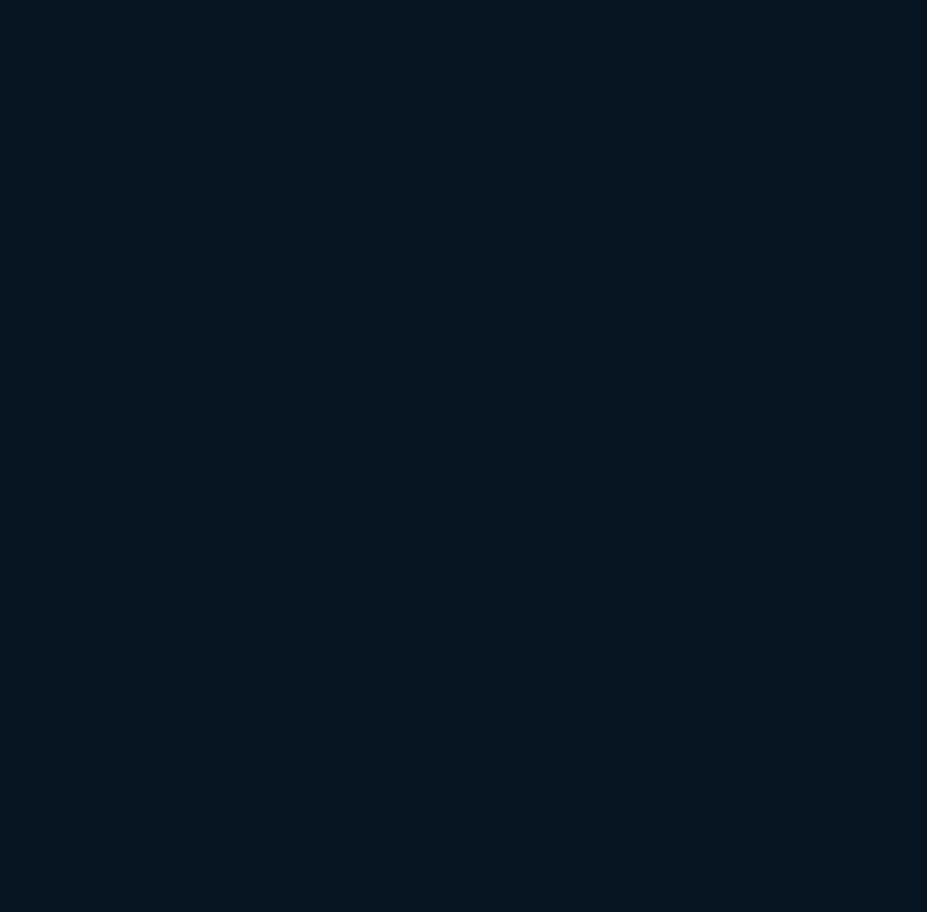
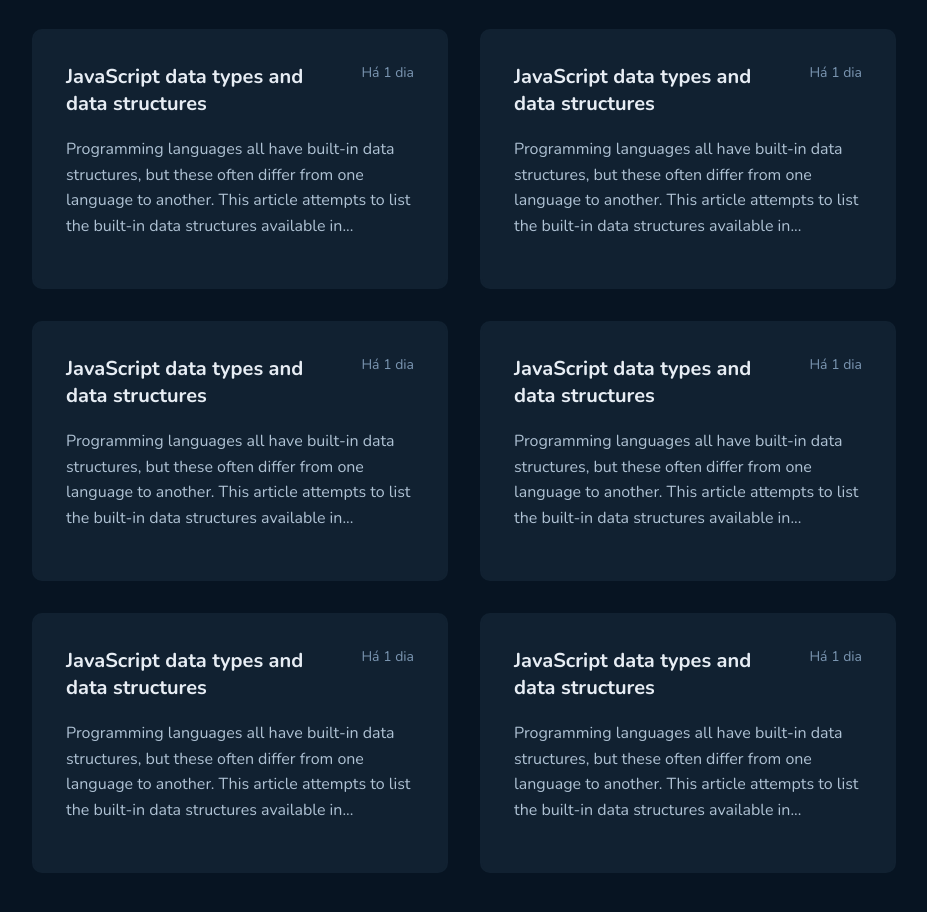
Before and after one commit to steniomoreira/github-blog, a React (Vite) app: page / in a window 1280 px wide. Shown: the part 600-1512 px from the top of the page, without its empty margins (176-1103 px from the left). Before the commit the page ends 1011 px from the top, so only its background shows below. Built offline with nearby package versions, Linux system fonts and the light colour scheme.

Commit message:
added Post component

```diff
--- a/src/pages/home/Home.tsx
+++ b/src/pages/home/Home.tsx
@@ -2,6 +2,8 @@ import {
   HomeContainer,
   Input,
   Label,
+  Post,
+  PostContent,
   Profile,
   ProfileWrapper,
   SearchPost,
@@ -54,6 +56,63 @@ export function Home() {
         <Label htmlFor="published">Publicações</Label>
         <Input id="published" type="text" placeholder="Buscar conteúdo" />
       </SearchPost>
+
+      <PostContent>
+        <Post>
+          <span>Há 1 dia</span>
+          <h2>JavaScript data types and data structures</h2>
+          <p>
+            Programming languages all have built-in data structures, but these
+            often differ from one language to another. This article attempts to
+            list the built-in data structures available in...
+          </p>
+        </Post>
+        <Post>
+          <span>Há 1 dia</span>
+          <h2>JavaScript data types and data structures</h2>
+          <p>
+            Programming languages all have built-in data structures, but these
+            often differ from one language to another. This article attempts to
+            list the built-in data structures available in...
+          </p>
+        </Post>
+        <Post>
+          <span>Há 1 dia</span>
+          <h2>JavaScript data types and data structures</h2>
+          <p>
+            Programming languages all have built-in data structures, but these
+            often differ from one language to another. This article attempts to
+            list the built-in data structures available in...
+          </p>
+        </Post>
+        <Post>
+          <span>Há 1 dia</span>
+          <h2>JavaScript data types and data structures</h2>
+          <p>
+            Programming languages all have built-in data structures, but these
+            often differ from one language to another. This article attempts to
+            list the built-in data structures available in...
+          </p>
+        </Post>
+        <Post>
+          <span>Há 1 dia</span>
+          <h2>JavaScript data types and data structures</h2>
+          <p>
+            Programming languages all have built-in data structures, but these
+            often differ from one language to another. This article attempts to
+            list the built-in data structures available in...
+          </p>
+        </Post>
+        <Post>
+          <span>Há 1 dia</span>
+          <h2>JavaScript data types and data structures</h2>
+          <p>
+            Programming languages all have built-in data structures, but these
+            often differ from one language to another. This article attempts to
+            list the built-in data structures available in...
+          </p>
+        </Post>
+      </PostContent>
     </HomeContainer>
   )
 }
--- a/src/pages/home/styles.ts
+++ b/src/pages/home/styles.ts
@@ -2,8 +2,8 @@ import styled from 'styled-components'
 
 export const HomeContainer = styled.main`
   max-width: 1440px;
-  height: 100vh;
-  margin: -85px auto 0;
+  height: 100%;
+  margin: -85px auto 50px;
   padding: 0 1rem;
 
   display: flex;
@@ -57,6 +57,21 @@ export const ProfileWrapper = styled.div`
 
     :focus {
       display: none;
+    }
+
+    ::after {
+      content: '';
+      width: 0;
+      height: 1px;
+      position: absolute;
+      bottom: -2px;
+      background: ${(props) => props.theme.blue};
+    }
+
+    :hover {
+      ::after {
+        width: 100%;
+      }
     }
   }
 
@@ -131,3 +146,51 @@ export const Input = styled.input`
     color: ${(props) => props.theme.baseLabel};
   }
 `
+
+export const PostContent = styled.div`
+  display: flex;
+  justify-content: center;
+  flex-wrap: wrap;
+  gap: 32px;
+
+  margin-top: 3rem;
+  max-width: 864px;
+`
+
+export const Post = styled.div`
+  position: relative;
+
+  width: 416px;
+  height: 260px;
+  padding: 2rem;
+
+  background-color: ${(props) => props.theme.basePost};
+  border: 2px solid ${(props) => props.theme.basePost};
+  border-radius: 10px;
+
+  :hover {
+    border: 2px solid ${(props) => props.theme.baseLabel};
+  }
+
+  span {
+    position: absolute;
+    top: 2rem;
+    right: 2rem;
+
+    color: ${(props) => props.theme.baseSpan};
+    font-size: 0.875rem;
+  }
+
+  h2 {
+    font-size: 1.25rem;
+    font-weight: 700;
+    max-width: 283px;
+
+    color: ${(props) => props.theme.baseTitle};
+  }
+
+  p {
+    margin-top: 1.25rem;
+    line-height: 160%;
+  }
+`
```
